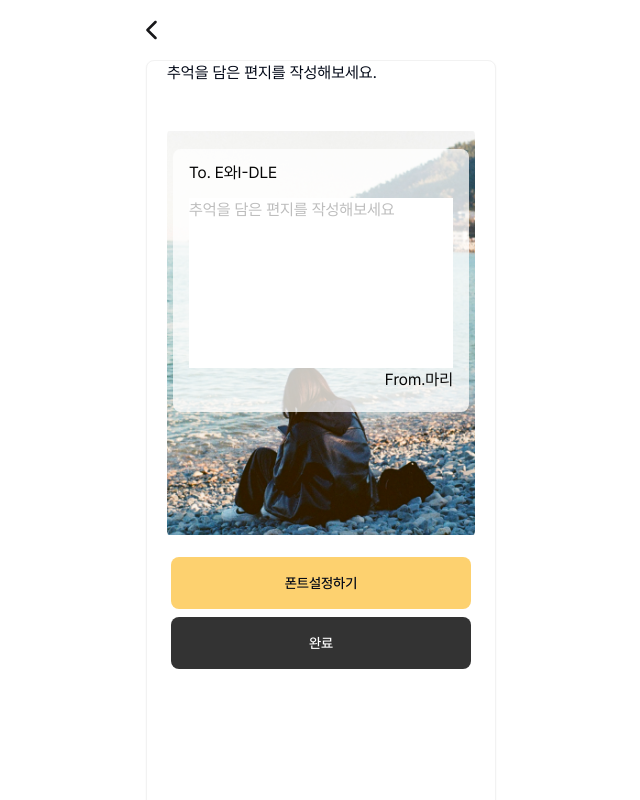
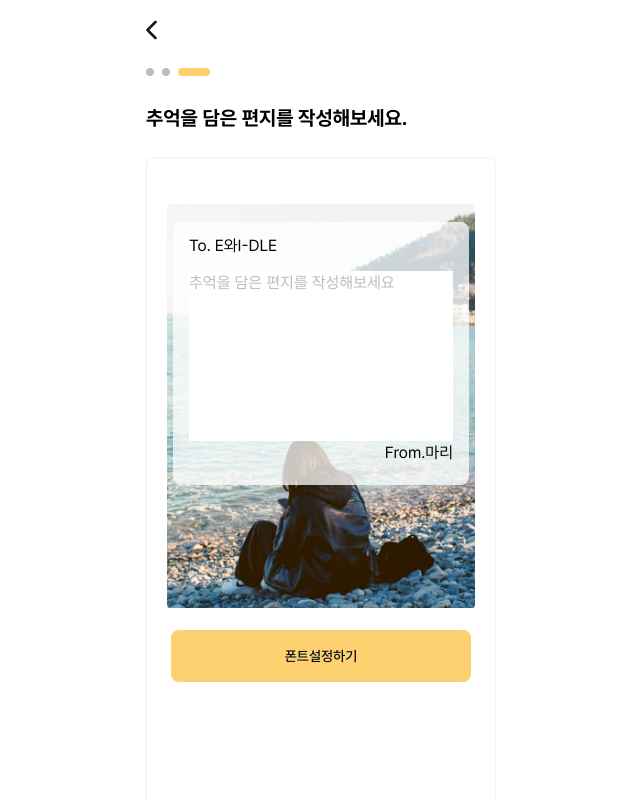
Before and after one commit to ChudamChudam/ChudamChudam-FE, a Next.js app: page /letter/write in a window 1280 px wide. Shown: the top 800 px of the page, without its empty margins (319-959 px from the left). Built offline with nearby package versions, Linux system fonts and the light colour scheme.

Commit message:
:recycle: 동료가 만든 컴포넌트 활용하여 구현하도록 변경

```diff
--- a/src/app/letter/write/page.tsx
+++ b/src/app/letter/write/page.tsx
@@ -23,6 +23,9 @@ import {
   ItemType,
   SelectItem,
 } from "@/constants/write";
+
+import { Description } from "@/components/layout/description";
+import { StepProgressBar } from "@/components/layout/stepProgressBar";
 import Link from "next/link";
 
 const Page = () => {
@@ -64,12 +67,11 @@ const Page = () => {
   const handleSubmit = async () => {};
 
   return (
-    <main>
+    <main className="relative">
       <Header prev />
-      <Card className="max-h-screen min-h-screen">
-        <div className=" px-[20px]">
-          <span>추억을 담은 편지를 작성해보세요.</span>
-        </div>
+      <StepProgressBar />
+      <Description>추억을 담은 편지를 작성해보세요.</Description>
+      <Card className="max-h-screen min-h-screen mt-6">
         <CardContent className="flex flex-col items-start w-full h-[448px] max-h-[448px] px-[18px] py-[20px] relative rounded-[8px] z-0 mt-[24px]">
           <div className="w-full max-w-[375px] z-10">
             <div className=" flex items-center justify-end w-full  z-10">
@@ -175,13 +177,14 @@ const Page = () => {
               </div>
             </DrawerContent>
           </Drawer>
-          <Link href={`/letter/id`} className="w-full">
-            <Button onClick={() => handleSubmit()} variant="next">
-              완료
-            </Button>
-          </Link>
         </CardFooter>
       </Card>
+
+      <Link href={`/letter/id`} className="w-full absolute bottom-5">
+        <Button onClick={() => handleSubmit()} variant="next">
+          완료
+        </Button>
+      </Link>
     </main>
   );
 };
```
